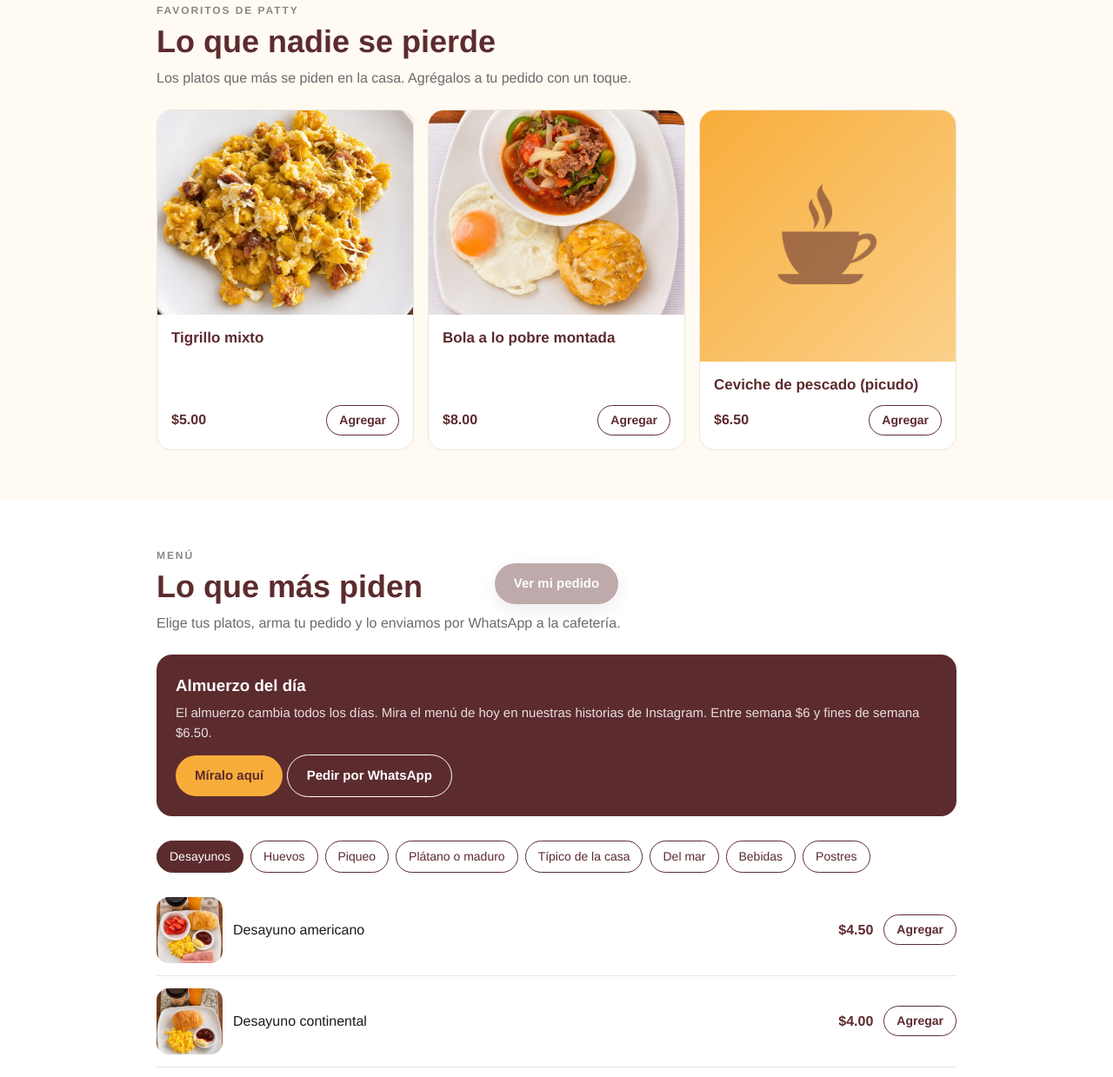
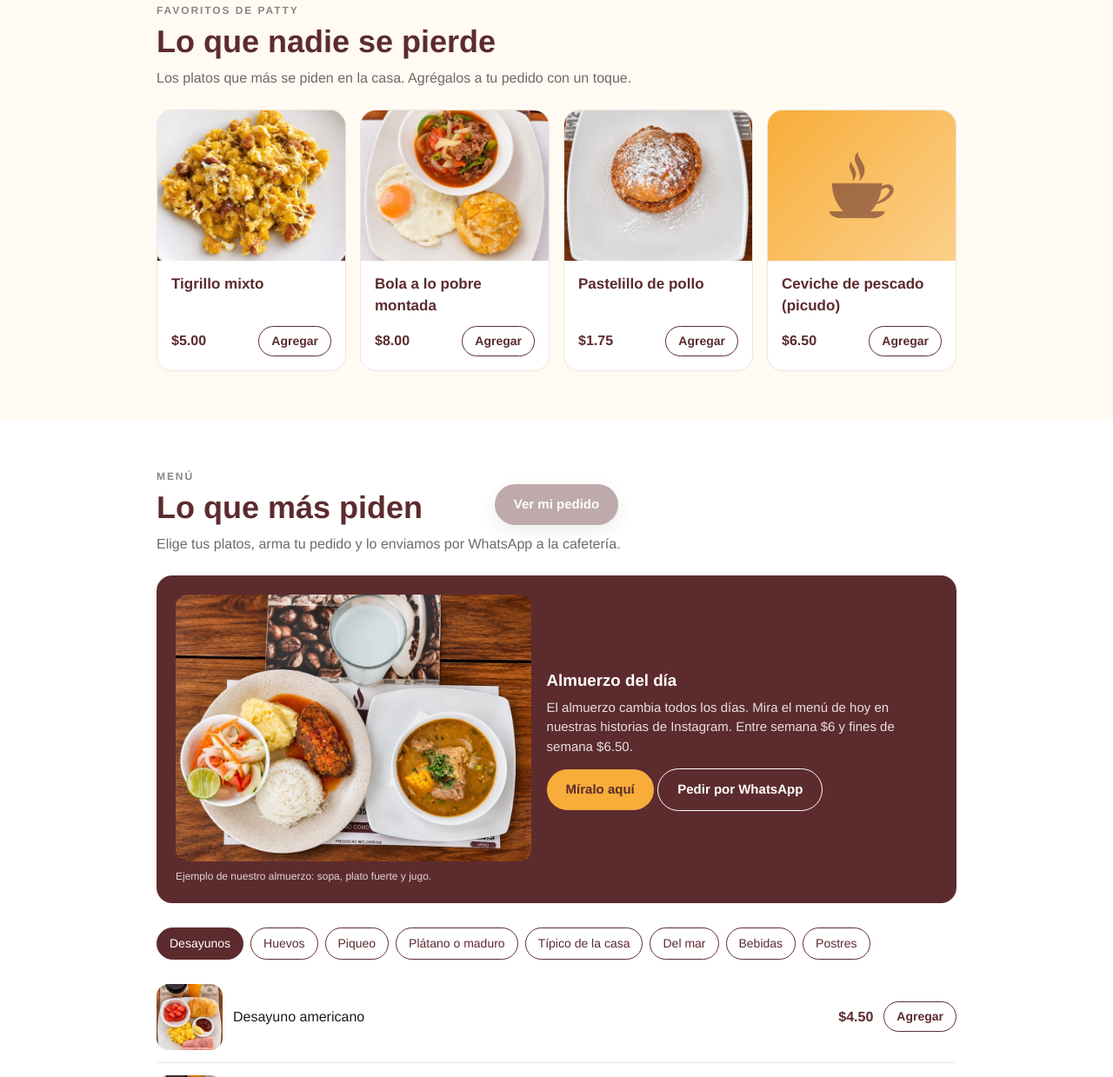
Before and after one commit to cafedepatty/cafedepatty.github.io, a plain HTML site: page index.html in a window 1280 px wide. Shown: the part 1403-2642 px from the top of the page at 87% size. Drawn offline with nearby package versions, Linux system fonts and the light colour scheme.

Commit message:
Add files via upload

```diff
--- a/index.html
+++ b/index.html
@@ -24,6 +24,11 @@ nav a{white-space:nowrap;text-decoration:none;font-size:14px;padding:6px 10px;bo
 nav a:hover{background:var(--bg)}
 .btn{display:inline-block;border:0;cursor:pointer;font:inherit;font-weight:700;border-radius:99px;padding:12px 22px;text-decoration:none;background:var(--vino);color:#fff;font-size:15px}
 .btn.o{background:var(--oro);color:var(--vino)}
+.lunch{display:grid;gap:18px}
+.lunch figure{margin:0}
+.lunch img{width:100%;aspect-ratio:4/3;object-fit:cover;border-radius:14px;display:block;cursor:zoom-in}
+.lunch figcaption{font-size:12px;opacity:.8;margin-top:8px}
+@media(min-width:720px){.lunch{grid-template-columns:1fr 1.1fr;align-items:center}}
 .btn.w{background:none;color:#fff;border:1.5px solid #fff}
 .btn.l{background:none;color:var(--vino);border:1.5px solid var(--vino)}
 .btn:disabled{opacity:.4}
@@ -87,11 +92,13 @@ footer a{color:var(--oro)}
 .gal.g3{grid-template-columns:repeat(3,1fr)}.gal.g3 img{aspect-ratio:1}
 .fach{width:100%;border-radius:16px;display:block}
 .wafab{position:fixed;right:16px;bottom:16px;z-index:15;width:56px;height:56px;border-radius:50%;background:#25D366;display:flex;align-items:center;justify-content:center;box-shadow:0 6px 18px rgba(0,0,0,.25)}
-.fav{display:grid;gap:16px;grid-template-columns:repeat(auto-fit,minmax(230px,1fr))}
+.fav{display:grid;gap:16px;grid-template-columns:1fr}
+@media(min-width:520px){.fav{grid-template-columns:repeat(2,1fr)}}
+@media(min-width:900px){.fav{grid-template-columns:repeat(4,1fr)}}
 .fc{background:#fff;border:1px solid var(--ln);border-radius:18px;overflow:hidden;display:flex;flex-direction:column}
 .fc .fi{width:100%;aspect-ratio:5/4;object-fit:cover;display:block;cursor:zoom-in}
-.fc .fp{aspect-ratio:5/4;background:linear-gradient(135deg,var(--oro),#fbd08a);display:flex;align-items:center;justify-content:center}
-.fc .fp img{height:46%;opacity:.55}
+.fc .fp{overflow:hidden;aspect-ratio:5/4;background:linear-gradient(135deg,var(--oro),#fbd08a);display:flex;align-items:center;justify-content:center}
+.fc .fp img{width:42%;height:auto;opacity:.55}
 .fc .fb{padding:14px 16px 16px;display:flex;flex-direction:column;gap:10px;flex:1}
 .fc .fb b{font-size:17px;color:var(--vino)}
 .fc .fb .ft{display:flex;justify-content:space-between;align-items:center;margin-top:auto}
@@ -139,8 +146,8 @@ iframe{width:100%;height:320px;margin-top:28px;border:0;border-radius:16px}
 <div class="kick" style="color:var(--gr)">Menú</div>
 <h2>Lo que más piden</h2>
 <p class="lead">Elige tus platos, arma tu pedido y lo enviamos por WhatsApp a la cafetería.</p>
-<div class="card"><h3>Almuerzo del día</h3><p>El almuerzo cambia todos los días. Mira el menú de hoy en nuestras historias de Instagram. Entre semana $6 y fines de semana $6.50.</p>
-<a class="btn o" href="https://www.instagram.com/cafedepattymanta" target="_blank" rel="noopener">Míralo aquí</a> <a class="btn w" href="https://wa.me/593993589700?text=Hola%2C%20quiero%20pedir%20el%20almuerzo%20del%20d%C3%ADa" target="_blank" rel="noopener">Pedir por WhatsApp</a></div>
+<div class="card lunch"><figure><img src="foto-almuerzo.jpg" alt="Ejemplo de almuerzo: sopa, plato fuerte y jugo" loading="lazy" onclick="zoom(this)"><figcaption>Ejemplo de nuestro almuerzo: sopa, plato fuerte y jugo.</figcaption></figure><div><h3>Almuerzo del día</h3><p>El almuerzo cambia todos los días. Mira el menú de hoy en nuestras historias de Instagram. Entre semana $6 y fines de semana $6.50.</p>
+<a class="btn o" href="https://www.instagram.com/cafedepattymanta" target="_blank" rel="noopener">Míralo aquí</a> <a class="btn w" href="https://wa.me/593993589700?text=Hola%2C%20quiero%20pedir%20el%20almuerzo%20del%20d%C3%ADa" target="_blank" rel="noopener">Pedir por WhatsApp</a></div></div>
 <div class="chips" id="chips"></div>
 <div id="list"></div>
 <p class="note">Los precios no incluyen IVA.</p>
@@ -197,7 +204,7 @@ const IG='https://www.instagram.com/cafedepattymanta';
 const MENU=[
 ['Desayunos',[['Desayuno americano',4.5,'','foto-desayuno-americano.jpg'],['Desayuno continental',4,'','foto-desayuno-continental.jpg']]],
 ['Huevos',[['Duros / fritos / pasados',2],['Fritos con jamón',2.7,'','foto-huevos-jamon.jpg'],['Fritos con tocino',3,'','foto-huevos-tocino.jpg'],['Revueltos naturales',2.2],['Revueltos con jamón / queso',3.9],['Revueltos con vegetales',2.7],['Omelet con jamón / queso',3.5],['Omelet con vegetales',3.5]]],
-['Piqueo',[['Empanada de queso',1.5],['Empanada de carne',1.75],['Pastelillo de pollo',1.75],['Corviche de pescado',1.25]]],
+['Piqueo',[['Empanada de queso',1.5,'','foto-empanada-queso.jpg'],['Empanada de carne',1.75],['Pastelillo de pollo',1.75,'','foto-pastelillo-pollo.jpg'],['Corviche de pescado',1.25]]],
 ['Plátano o maduro',[['Bolón de verde de queso',2.75,'','foto-bolon-queso.jpg'],['Bolón de verde de chicharrón',3.25,'','foto-bolon-chicharron.jpg'],['Bolón de verde mixto',3.8,'','foto-bolon-mixto.jpg'],['Bolón de maduro / queso / maní',2.5,'','foto-bolon-maduro.jpg'],['Tigrillo de queso',4,'','foto-tigrillo-queso.jpg'],['Tigrillo de chicharrón',4.5,'','foto-tigrillo-chicharron.jpg'],['Tigrillo mixto',5,'','foto-tigrillo-mixto.jpg']]],
 ['Típico de la casa',[['Bistec de lomo',7],['Bistec de pescado',7],['Bistec de hígado',6.5],['Bola a lo pobre (lomo / pescado / hígado)',7.5,'','foto-bola-pobre.jpg'],['Bola a lo pobre montada',8,'','foto-bola-pobre-montada.jpg'],['Tigrillo a lo pobre',7.5,'','foto-tigrillo-pobre.jpg'],['Tigrillo a lo pobre montado',8,'','foto-tigrillo-pobre-montado.jpg']]],
 ['Del mar',[['Ceviche de pescado (picudo)',6.5]]],
@@ -205,7 +212,7 @@ const MENU=[
 ['Postres',[['Tiramisú',3],['Galletas',0.75]]]
 ];
 const TOGO=[['Corviches','foto-corviches.jpg'],['Pastelillos','foto-pastelillos.jpg'],['Pan de almidón','foto-pan-almidon.jpg'],['Tortillas de maíz','foto-tortillas-maiz.jpg']].map(a=>[a[0],6,'Paquete · bajo pedido',a[1]]);
-const FAV=['Tigrillo mixto','Bola a lo pobre montada','Ceviche de pescado (picudo)'];
+const FAV=['Tigrillo mixto','Bola a lo pobre montada','Pastelillo de pollo','Ceviche de pescado (picudo)'];
 const cart={menu:{},togo:{}};
 const $=s=>document.querySelector(s);
 const money=n=>'$'+n.toFixed(2);
```
Also changed, not shown: foto-almuerzo.jpg (added), foto-empanada-queso.jpg (added), foto-pastelillo-pollo.jpg (added).
